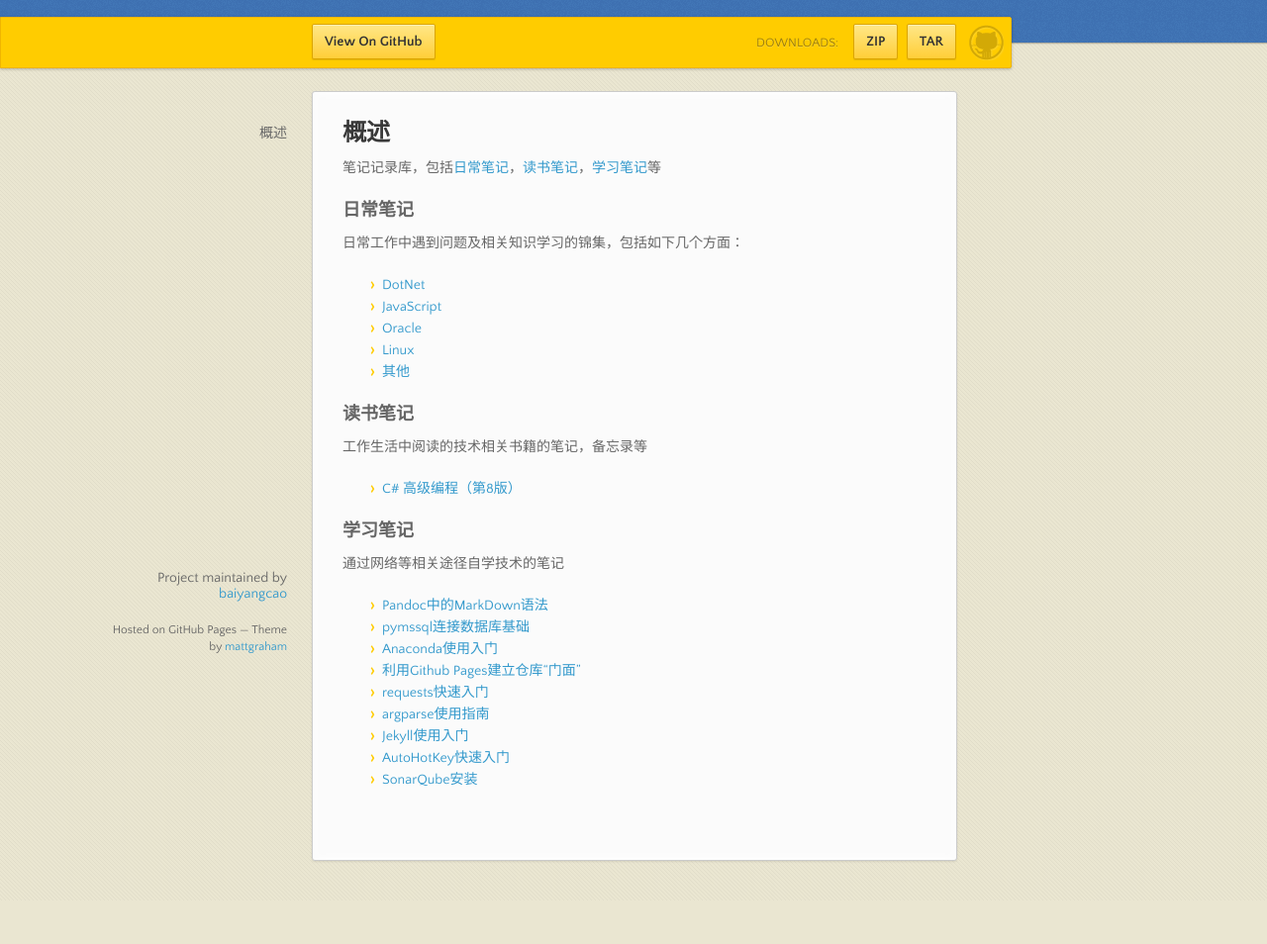
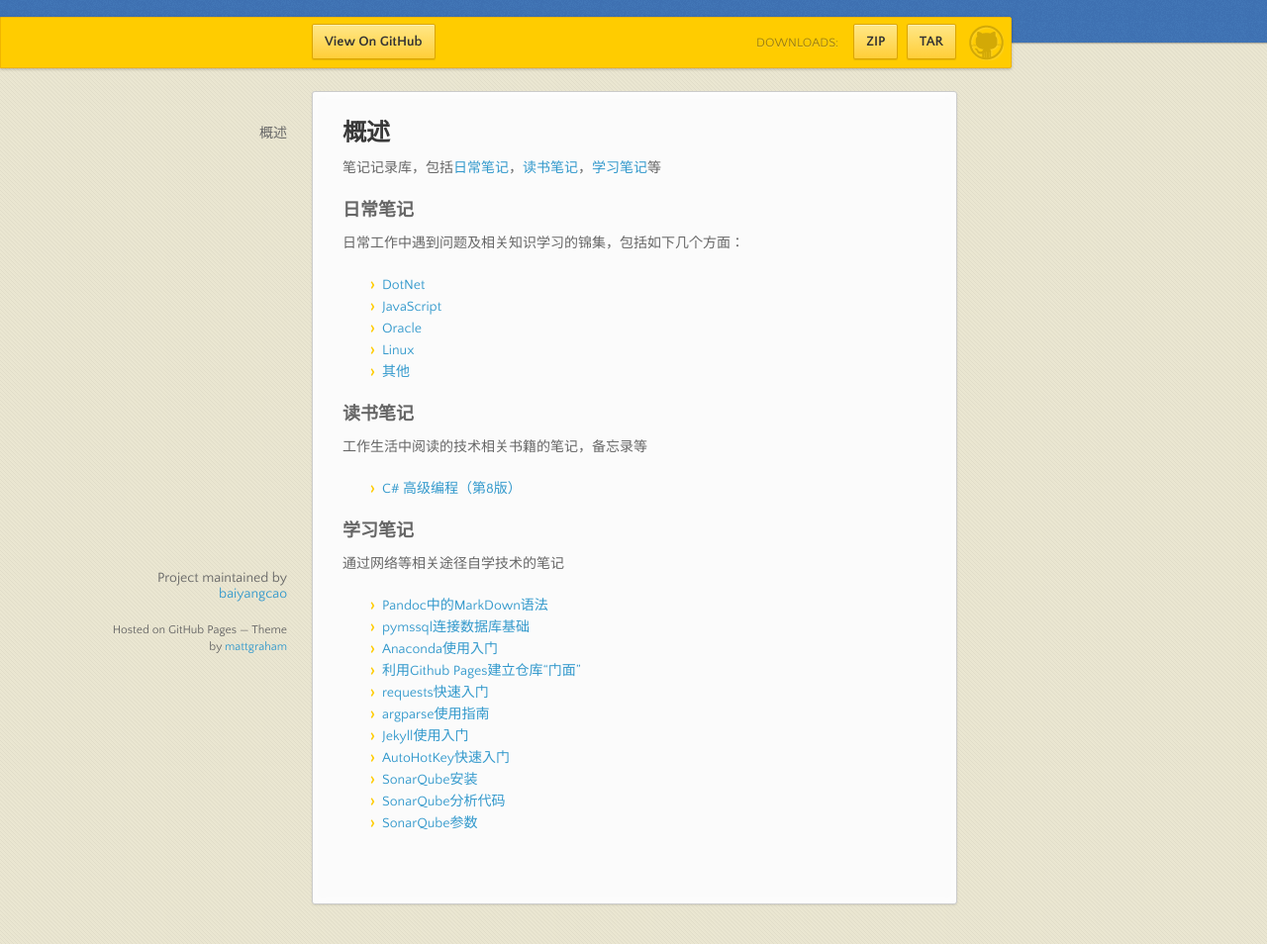
Before and after one commit to baiyangcao/Notes, a website: page docs/index.html in a window 1280 px wide. Shown: the part 98-1052 px from the top of the page at 99% size. Before the commit the page ends 1008 px from the top, so only its background shows below. Drawn offline with nearby package versions, Linux system fonts and the light colour scheme.

Commit message:
docs添加“SonarQube分析参数”

```diff
--- a/docs/index.html
+++ b/docs/index.html
@@ -81,6 +81,8 @@
 <li><a href="https://github.com/baiyangcao/Notes/blob/master/Study%20Notes/jekyll_basic.md">Jekyll使用入门</a></li>
 <li><a href="https://github.com/baiyangcao/Notes/blob/master/Study%20Notes/autohotkey_basic.md">AutoHotKey快速入门</a></li>
 <li><a href="https://github.com/baiyangcao/Notes/blob/master/Study%20Notes/sonarqube_installation.md">SonarQube安装</a></li>
+<li><a href="https://github.com/baiyangcao/Notes/blob/master/Study%20Notes/sonarqube_analyz_code.md">SonarQube分析代码</a></li>
+<li><a href="https://github.com/baiyangcao/Notes/blob/master/Study%20Notes/sonarqube_analyz_parameter.md">SonarQube参数</a></li>
 </ul>
       </section>
       <footer>
```
